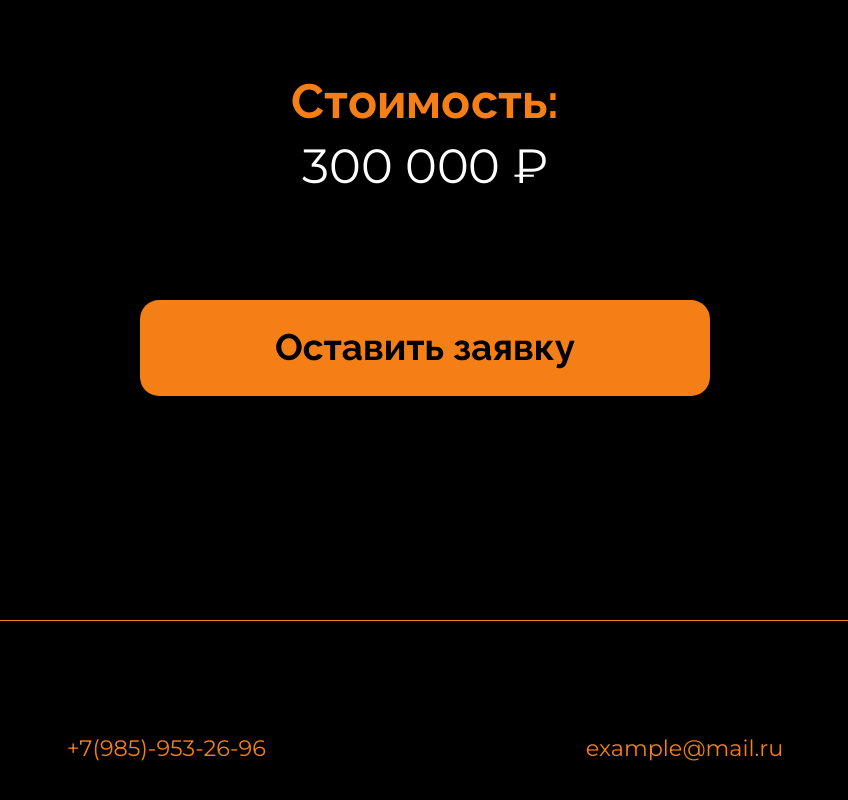
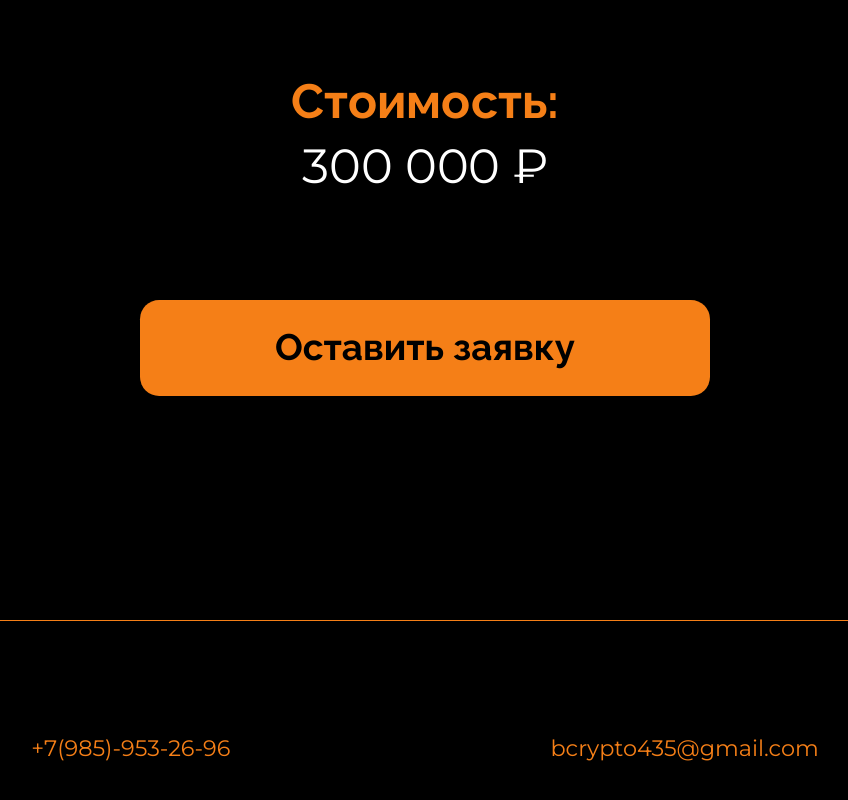
Before and after one commit to Jakalgit/spread-client, a React (Create React App) app: page / in a window 1280 px wide. Shown: the part 3223-4023 px from the top of the page, without its empty margins (215-1063 px from the left). Built offline with nearby package versions, Linux system fonts and the light colour scheme.

Commit message:
Update Footer.js

```diff
--- a/src/components/Footer.js
+++ b/src/components/Footer.js
@@ -9,7 +9,7 @@
                 <div className="row">
                     <div className={style_css.footer}>
                         <a href="tel:+79859532696" className={style_css.footer_text}>+7(985)-953-26-96</a>
-                        <h2 className={style_css.footer_text}>example@mail.ru</h2>
+                        <h2 className={style_css.footer_text}>bcrypto435@gmail.com</h2>
                     </div>
                 </div>
             </div>
```
